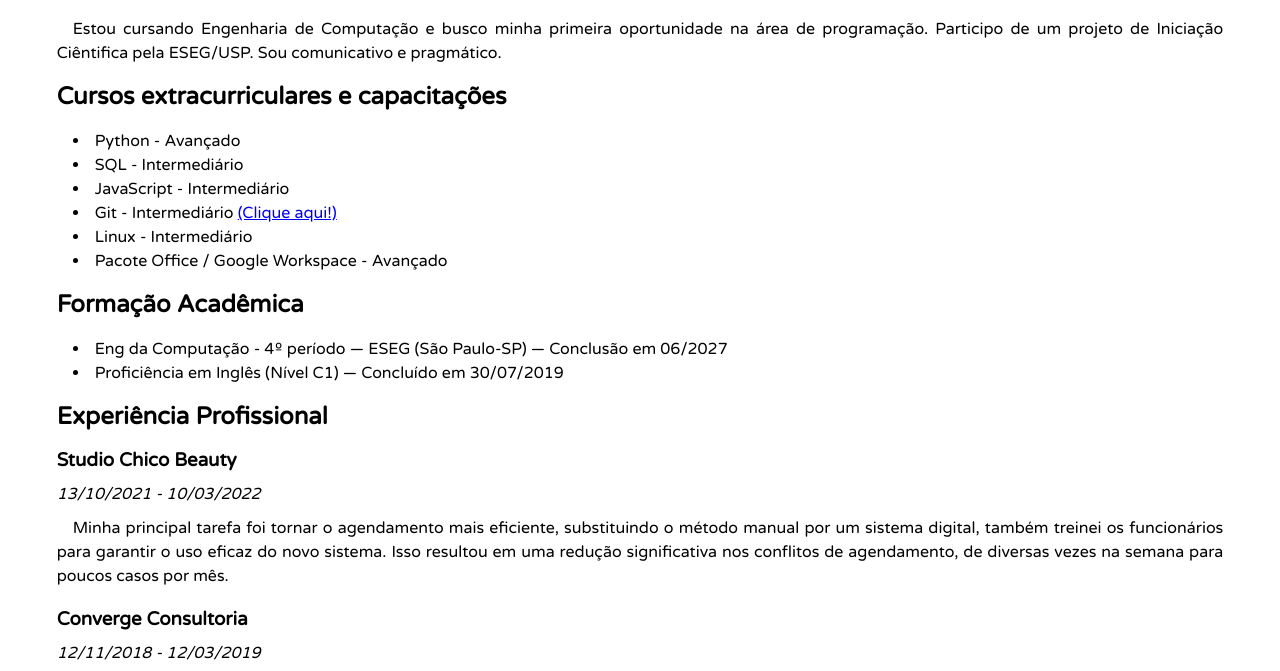
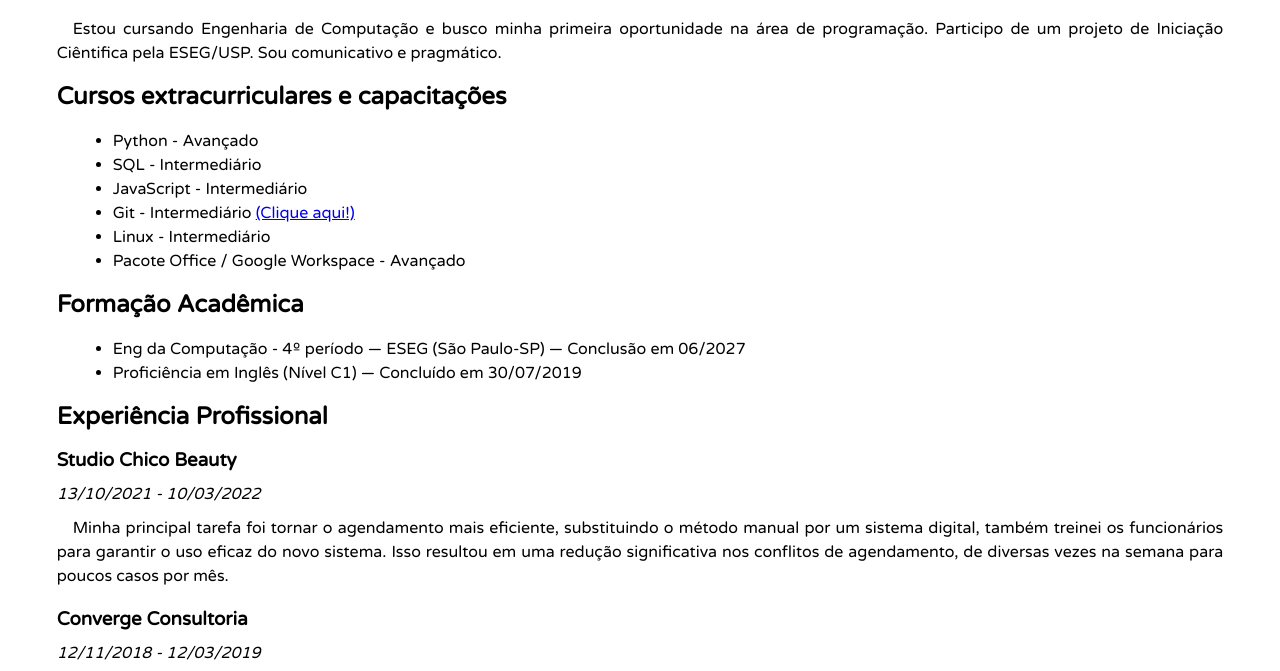
Before and after one commit to AlephZHR0/Curriculum, a plain HTML site: page index.html in a window 1280 px wide. Shown: the part 129-800 px from the top of the page. Drawn offline with Linux system fonts and the light colour scheme.

Commit message:
did better practices with lists

```diff
--- a/index.html
+++ b/index.html
@@ -20,17 +20,21 @@
 
 	<h2>Cursos extracurriculares e capacitações</h2>
 
+	<ul>
 		<li>Python - Avançado</li>
 		<li>SQL - Intermediário</li>
 		<li>JavaScript - Intermediário</li>
 		<li>Git - Intermediário <a href="https://github.com/AlephZHR0" target="_blank">(Clique aqui!)</a></li>
 		<li>Linux - Intermediário</li>
 		<li>Pacote Office / Google Workspace - Avançado</li>
+	</ul>
 
 	<h2>Formação Acadêmica</h2>
 
+	<ul>
 		<li>Eng da Computação - 4º período — ESEG (São Paulo-SP) — Conclusão em 06/2027</li>
 		<li>Proficiência em Inglês (Nível C1) — Concluído em 30/07/2019</li>
+	</ul>
 
 	<h2>Experiência Profissional</h2>
 
@@ -50,14 +54,16 @@
 		<em>12/11/2018 - 12/03/2019</em>
 
 
-		<p	>&emsp;Suporte administrativo e em TI, com ênfase em planilhas, relatórios e softwares.
+		<p>&emsp;Suporte administrativo e em TI, com ênfase em planilhas, relatórios e softwares.
 		</p>
 	</div>
 	<h2>Contatos</h2>
 
-	<li><a href="mailto:jpjoaopedro1011@gmail.com?subject=Vim pelo currículo!" target="_blank">jpjoaopedro1011@gmail.com</a></li>
+	<li><a href="mailto:jpjoaopedro1011@gmail.com?subject=Vim pelo currículo!"
+			target="_blank">jpjoaopedro1011@gmail.com</a></li>
 	<li><a href="https://wa.me/5511952012552" target="_blank">(11) 95201-2552</a></li>
 	<li><a href="https://www.linkedin.com/in/jo%C3%A3o-pedro-g-070b83252" target="_blank">Linkedin</a></li>
 
 </body>
+
 </html>
```
Lines whose indentation alone changed are shown as unchanged.
